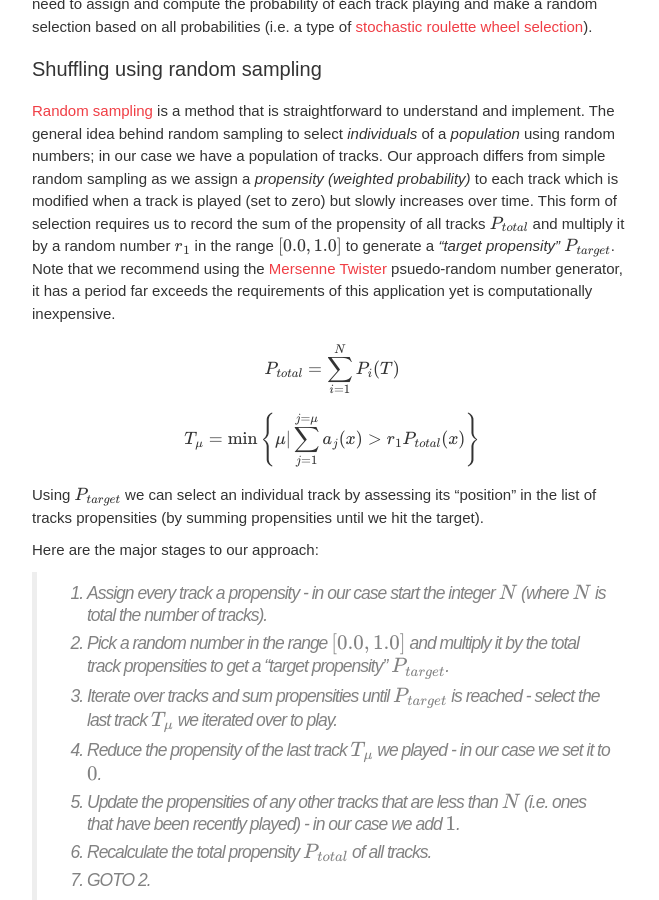
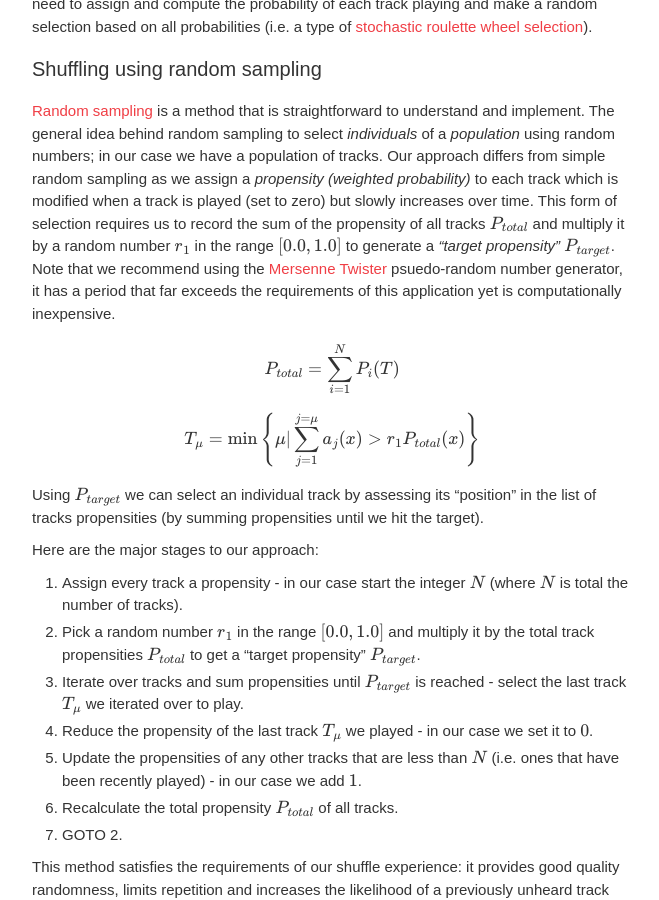
Before and after one commit to mixlr/mixlr.github.io, a Jekyll site: the page built from _posts/2016-02-09-playlist-shuffing.md, in a window 1280 px wide and 900 px high, scrolled down 1505 px. Shown: the whole window, without its empty margins (318-977 px from the left). Built offline with Jekyll 4.4.1, drawn with Linux system fonts in a browser that asks for light colours; some web fonts are replaced; formulas are drawn with MathJax 3; comment, search, counter and statistics services are not loaded; some of the changed text lies outside the part shown.

Commit message:
suggestions from rob + minor proofing

```diff
--- a/_posts/2016-02-09-playlist-shuffing.md
+++ b/_posts/2016-02-09-playlist-shuffing.md
@@ -53,7 +53,7 @@ We need to assign and compute the probability of each track playing and make a r
 The general idea behind random sampling to select *individuals* of a *population* using random numbers; in our case we have a population of tracks.
 Our approach differs from simple random sampling as we assign a *propensity (weighted probability)* to each track which is modified when a track is played (set to zero) but slowly increases over time.
 This form of selection requires us to record the sum of the propensity of all tracks <span>$$P_{total}$$</span> and multiply it by a random number $$r_1$$ in the range <span>$$[0.0, 1.0]$$</span> to generate a *"target propensity"* <span>$$P_{target}$$</span>.
-Note that we recommend using the [Mersenne Twister](https://en.wikipedia.org/wiki/Mersenne_Twister) psuedo-random number generator, it has a period far exceeds the requirements of this application yet is computationally inexpensive.
+Note that we recommend using the [Mersenne Twister](https://en.wikipedia.org/wiki/Mersenne_Twister) psuedo-random number generator, it has a period that far exceeds the requirements of this application yet is computationally inexpensive.
 
 <center><span>$$P_{total} = \sum_{i=1}^NP_i(T)$$</span></center>
 
@@ -61,15 +61,14 @@ Note that we recommend using the [Mersenne Twister](https://en.wikipedia.org/wik
 
 Using <span>$$P_{target}$$</span> we can select an individual track by assessing its "position" in the list of tracks propensities (by summing propensities until we hit the target).
 
-<!-- prettify this somehow, maybe convert to a python gist (thought that might be quite big!), what do you think rob? -->
 Here are the major stages to our approach:
 
-> 1. Assign every track a propensity - in our case start the integer <span>$$N$$</span> (where $$N$$ is total the number of tracks).
-> 2. Pick a random number in the range <span>$$[0.0, 1.0]$$</span> and multiply it by the total track propensities to get a "target propensity" <span>$$P_{target}$$</span>.
-> 3. Iterate over tracks and sum propensities until <span>$$P_{target}$$</span> is reached - select the last track <span>$$T_{\mu}$$</span> we iterated over to play.
-> 4. Reduce the propensity of the last track <span>$$T_{\mu}$$</span> we played - in our case we set it to <span>$$0$$</span>.
-> 5. Update the propensities of any other tracks that are less than <span>$$N$$</span> (i.e. ones that have been recently played) - in our case we add <span>$$1$$</span>.
-> 6. Recalculate the total propensity <span>$$P_{total}$$</span> of all tracks.
-> 7. GOTO 2.
+1. Assign every track a propensity - in our case start the integer <span>$$N$$</span> (where $$N$$ is total the number of tracks).
+2. Pick a random number $$r_1$$ in the range <span>$$[0.0, 1.0]$$</span> and multiply it by the total track propensities <span>$$P_{total}$$</span> to get a "target propensity" <span>$$P_{target}$$</span>.
+3. Iterate over tracks and sum propensities until <span>$$P_{target}$$</span> is reached - select the last track <span>$$T_{\mu}$$</span> we iterated over to play.
+4. Reduce the propensity of the last track <span>$$T_{\mu}$$</span> we played - in our case we set it to <span>$$0$$</span>.
+5. Update the propensities of any other tracks that are less than <span>$$N$$</span> (i.e. ones that have been recently played) - in our case we add <span>$$1$$</span>.
+6. Recalculate the total propensity <span>$$P_{total}$$</span> of all tracks.
+7. GOTO 2.
 
 This method satisfies the requirements of our shuffle experience: it provides good quality randomness, limits repetition and increases the likelihood of a previously unheard track getting airtime.
```
Also changed, not shown: other parts of _posts/2016-02-09-playlist-shuffing.md (+1 -1 lines).
